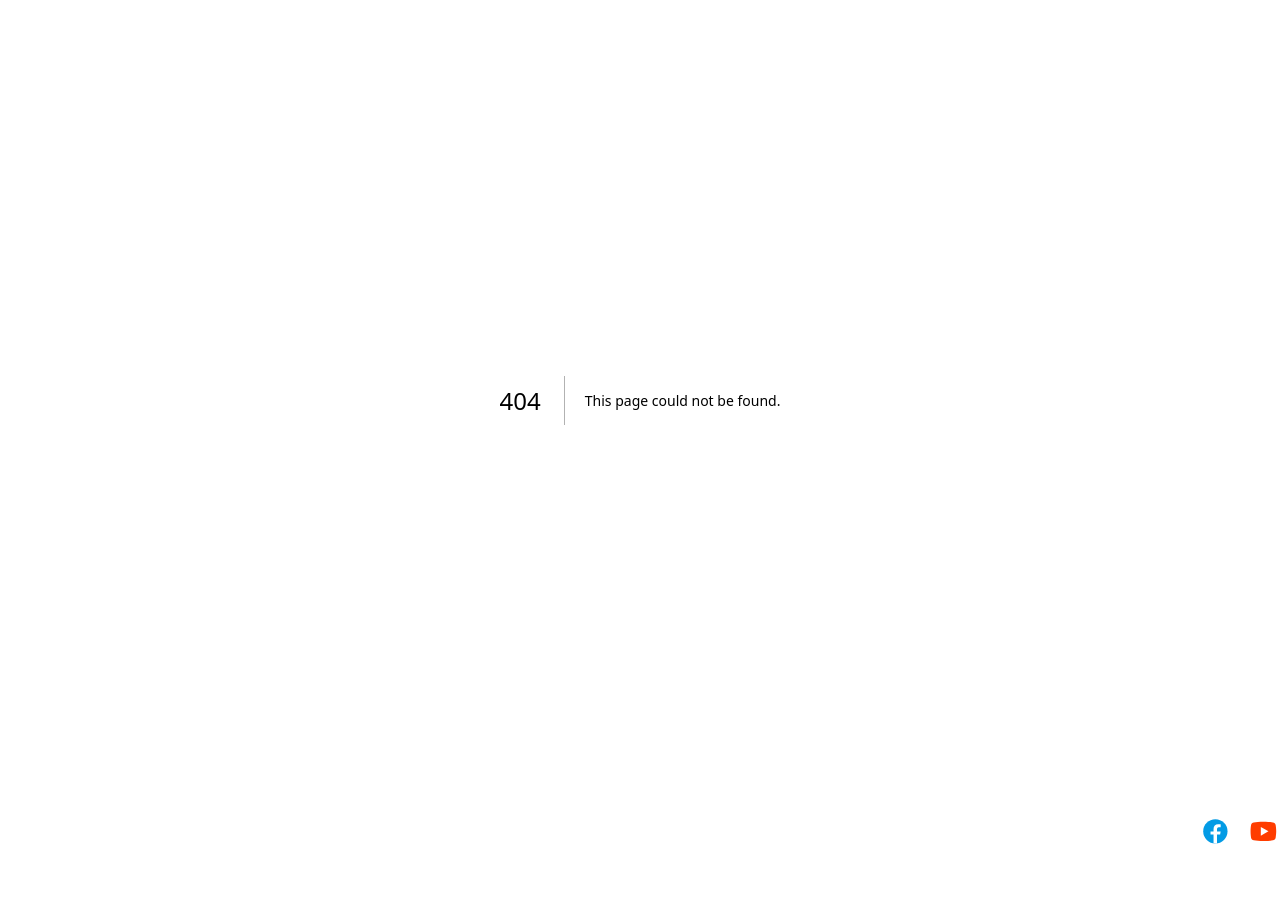
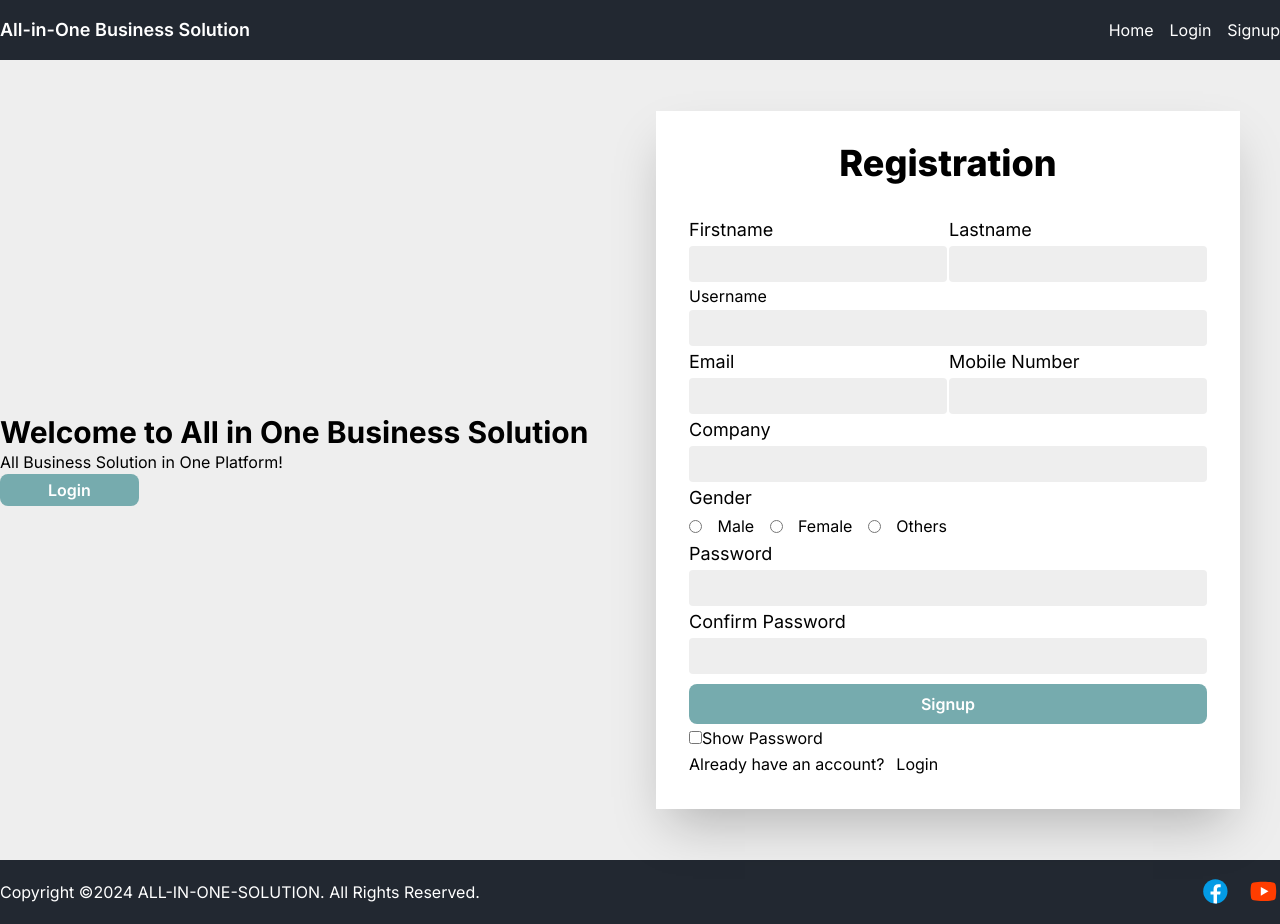
Before and after one commit to safkatms/all-in-one-business-solution, a Next.js app in the folder frontend/: page /signup in a window 1280 px wide. Before the commit this address had no page. Before the commit the page ends 864 px from the top, so only its background shows below. Built offline with nearby package versions, Linux system fonts and the light colour scheme.

Commit message:
signup ui

```diff
--- a/frontend/src/app/(auth)/login/page.tsx
+++ b/frontend/src/app/(auth)/login/page.tsx
@@ -12,7 +12,7 @@ export default function Login() {
           <h6 className="font-normal">All Business Solution in One Platform!</h6>
           <button className="bg-customTeal text-white rounded-lg font-semibold py-1 px-1">REGISTRATION</button>
         </div>
-        <div className="bg-white m-10 ">
+        <div className="bg-white m-10 shadow-2xl">
             <h1 className="text-4xl font-extrabold flex justify-center mt-8">Login</h1>
             <form>
                 <table className="m-8">
@@ -20,7 +20,7 @@ export default function Login() {
                         <tr><td colSpan={2}><label className="text-lg">Username</label></td></tr>
                         <tr><td colSpan={2}><input type="text" name="" id="" className="bg-customGray rounded w-full py-2 px-3 text-customBlack2 leading-tight focus:outline-none focus:shadow-outline"/></td></tr>
                         <tr><td colSpan={2}><label className="text-lg">Password</label></td></tr>
-                        <tr><td colSpan={2}><input type="text" name="" id="" className="bg-customGray rounded w-full py-2 px-3 text-customBlack2 leading-tight focus:outline-none focus:shadow-outline"/></td></tr>
+                        <tr><td colSpan={2}><input type="password" name="" id="" className="bg-customGray rounded w-full py-2 px-3 text-customBlack2 leading-tight focus:outline-none focus:shadow-outline"/></td></tr>
                         <tr><td colSpan={2}><button className="bg-customTeal text-white rounded-lg font-semibold w-full mt-2 py-2 px-3">Login</button></td></tr>
                         <tr><td><input type="checkbox" name="" id="" /> <label className="text-s">Show Password</label></td>
                         <td><Link href="/" className="ml-3 hover:text-gray-300">Forget password?</Link></td></tr>
--- /dev/null
+++ b/frontend/src/app/(auth)/signup/page.tsx
@@ -0,0 +1,183 @@
+import Header from "@/components/publicheader";
+import React from "react";
+import Link from "next/link";
+
+export default function Signup() {
+  return (
+    <div>
+      <Header />
+      <div className="container mx-auto h-screen flex justify-between items-center">
+        <div>
+          <h1 className="text-3xl font-bold">
+            Welcome to All in One Business Solution
+          </h1>
+          <h6 className="font-normal">
+            All Business Solution in One Platform!
+          </h6>
+          <button className="bg-customTeal text-white rounded-lg font-semibold py-1 px-12">
+            Login
+          </button>
+        </div>
+        <div className="bg-white m-10 shadow-2xl">
+          <h1 className="text-4xl font-extrabold flex justify-center mt-8">
+            Registration
+          </h1>
+          <form>
+            <table className="m-8">
+              <tbody>
+                <tr>
+                  <td>
+                    <label className="text-lg">Firstname</label>
+                  </td>
+                  <td>
+                    <label className="text-lg">Lastname</label>
+                  </td>
+                </tr>
+                <tr>
+                  <td>
+                    <input
+                      type="text"
+                      name=""
+                      id=""
+                      className="bg-customGray rounded w-full py-2 px-3 text-customBlack2 leading-tight focus:outline-none focus:shadow-outline"
+                    />
+                  </td>
+                  <td>
+                    <input
+                      type="text"
+                      name=""
+                      id=""
+                      className="bg-customGray rounded w-full py-2 px-3 text-customBlack2 leading-tight focus:outline-none focus:shadow-outline"
+                    />
+                  </td>
+                </tr>
+                <tr>
+                  <td colSpan={2}>
+                    <label>Username</label>
+                  </td>
+                </tr>
+                <tr>
+                  <td colSpan={2}>
+                    <input
+                      type="text"
+                      name=""
+                      id=""
+                      className="bg-customGray rounded w-full py-2 px-3 text-customBlack2 leading-tight focus:outline-none focus:shadow-outline"
+                    />
+                  </td>
+                </tr>
+                <tr>
+                  <td>
+                    <label className="text-lg">Email</label>
+                  </td>
+                  <td>
+                    <label className="text-lg">Mobile Number</label>
+                  </td>
+                </tr>
+                <tr>
+                  <td>
+                    <input
+                      type="email"
+                      name=""
+                      id=""
+                      className="bg-customGray rounded w-full py-2 px-3 text-customBlack2 leading-tight focus:outline-none focus:shadow-outline"
+                    />
+                  </td>
+                  <td>
+                    <input
+                      type="text"
+                      name=""
+                      id=""
+                      className="bg-customGray rounded w-full py-2 px-3 text-customBlack2 leading-tight focus:outline-none focus:shadow-outline"
+                    />
+                  </td>
+                </tr>
+                <tr>
+                  <td colSpan={2}>
+                    <label className="text-lg">Company</label>
+                  </td>
+                </tr>
+                <tr>
+                  <td colSpan={2}>
+                    <input
+                      type="text"
+                      name=""
+                      id=""
+                      className="bg-customGray rounded w-full py-2 px-3 text-customBlack2 leading-tight focus:outline-none focus:shadow-outline"
+                    />
+                  </td>
+                </tr>
+                <tr>
+                  <td colSpan={2}>
+                    <label className="text-lg">Gender</label>
+                  </td>
+                </tr>
+                <tr>
+                  <td colSpan={2} className="flex justify-between items-center">
+                    <input type="radio" name="Gender" id="male" />
+                    <label htmlFor="male">Male</label>
+                    <input type="radio" name="Gender" id="female" />
+                    <label htmlFor="female">Female</label>
+                    <input type="radio" name="Gender" id="others" />
+                    <label htmlFor="others">Others</label>
+                  </td>
+                </tr>
+                <tr>
+                  <td colSpan={2}>
+                    <label className="text-lg">Password</label>
+                  </td>
+                </tr>
+                <tr>
+                  <td colSpan={2}>
+                    <input
+                      type="password"
+                      name=""
+                      id=""
+                      className="bg-customGray rounded w-full py-2 px-3 text-customBlack2 leading-tight focus:outline-none focus:shadow-outline"
+                    />
+                  </td>
+                </tr>
+                <tr>
+                  <td colSpan={2}>
+                    <label className="text-lg">Confirm Password</label>
+                  </td>
+                </tr>
+                <tr>
+                  <td colSpan={2}>
+                    <input
+                      type="password"
+                      name=""
+                      id=""
+                      className="bg-customGray rounded w-full py-2 px-3 text-customBlack2 leading-tight focus:outline-none focus:shadow-outline"
+                    />
+                  </td>
+                </tr>
+                <tr>
+                  <td colSpan={2}>
+                    <button className="bg-customTeal text-white rounded-lg font-semibold w-full mt-2 py-2 px-3">
+                      Signup
+                    </button>
+                  </td>
+                </tr>
+                <tr>
+                  <td>
+                    <input type="checkbox" name="" id="" />
+                    <label className="text-s">Show Password</label>
+                  </td>
+                </tr>
+                <tr>
+                  <td colSpan={2}>
+                    Already have an account?
+                    <Link href="/login" className="ml-3 hover:text-gray-300">
+                      Login
+                    </Link>
+                  </td>
+                </tr>
+              </tbody>
+            </table>
+          </form>
+        </div>
+      </div>
+    </div>
+  );
+}
--- a/frontend/tailwind.config.ts
+++ b/frontend/tailwind.config.ts
@@ -19,10 +19,6 @@ const config: Config = {
         "gradient-conic":
           "conic-gradient(from 180deg at 50% 50%, var(--tw-gradient-stops))",
       },
-      colors: {
-        buttonColor: "#76ABAE",
-        buttonHover: "#31363F",
-      },
     },
   },
   plugins: [],
```
